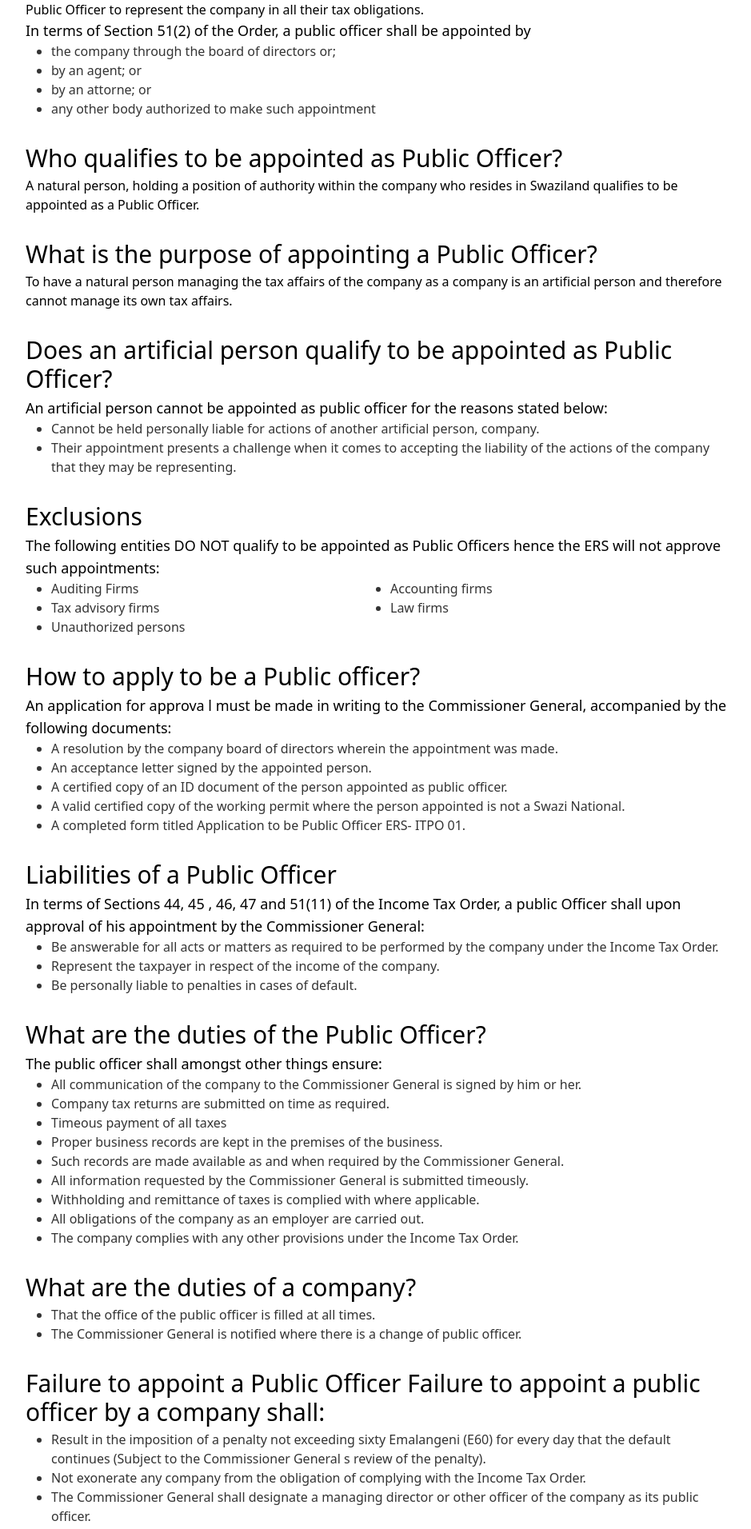
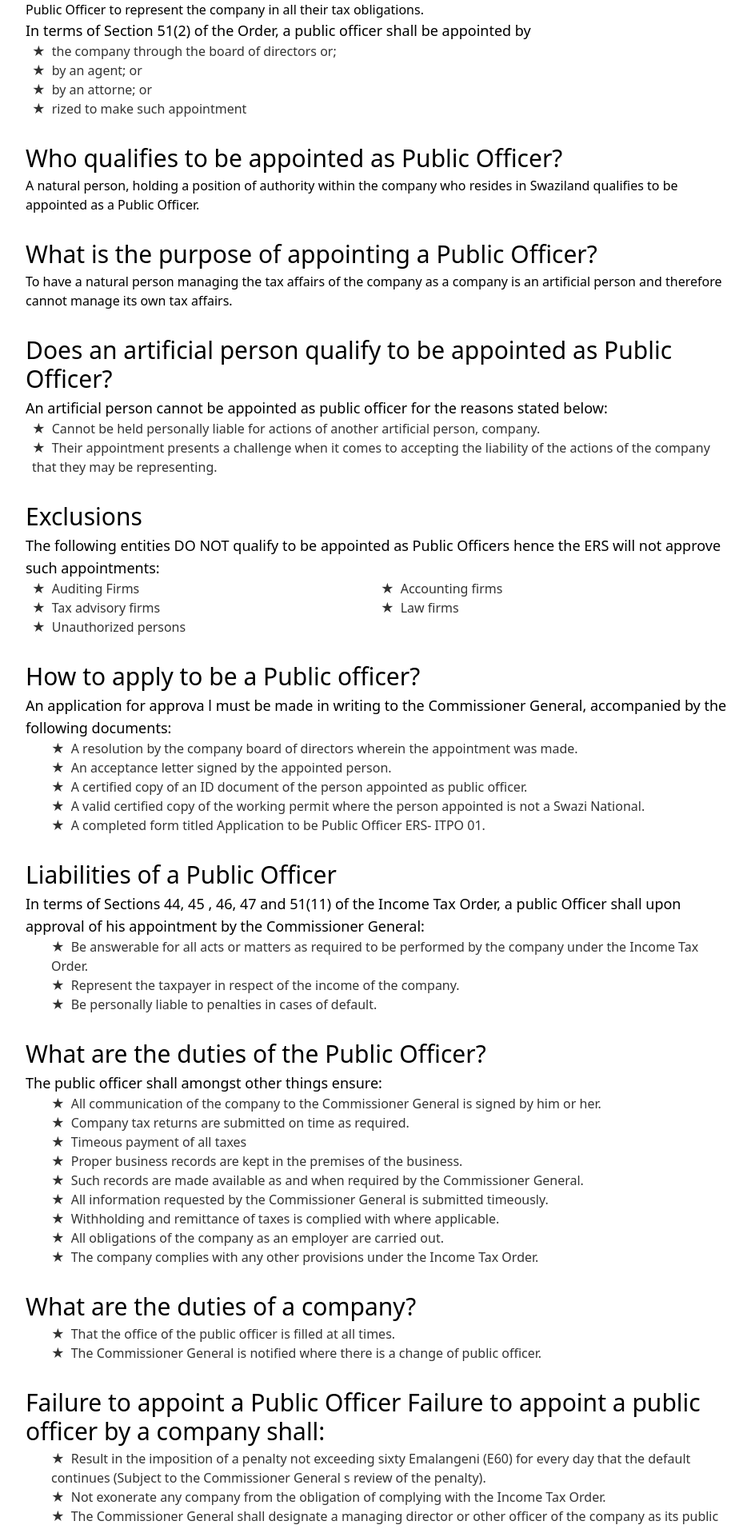
Before and after one commit to NikhilSaini99/ersproject, a Next.js app: page /VAT in a window 1280 px wide. Shown: the part 704-2616 px from the top of the page at 80% size, without its empty margins (168-1107 px from the left). Built offline with nearby package versions, Linux system fonts and the light colour scheme.

Commit message:
new updates

```diff
--- a/src/components/homecard.js
+++ b/src/components/homecard.js
@@ -3,7 +3,9 @@ import Image from "next/image";
 import Link from "next/link";
 import { ImHome3 } from "react-icons/im";
 import { BsTelephoneFill } from "react-icons/bs";
-import { Button } from "@mui/material";
+import { Button, Stack, Typography } from "@mui/material";
+import HomeIcon from '@mui/icons-material/Home';
+
 
 function News({ icon, description, img }) {
   return (
@@ -86,10 +88,10 @@ function Resources({ icon, title, description }) {
   );
 }
 
-function Centers({ title, description,contact }) {
+function Centers({ title, description, contact }) {
   return (
     <>
-      <div className="">
+      {/* <div className="">
         <h1 className="text-[#333333] font-bold text-sm leading-6">{title}</h1>
         <div className="flex flex-col gap-2">
           <div className="flex gap-2">
@@ -110,7 +112,30 @@ function Centers({ title, description,contact }) {
           '&:hover':{background:'black'}}}>Get Direction</Button>
           </div>
         </div>
-      </div>
+      </div> */}
+
+      <Stack direction={'column'} sx={{justifyContent:'space-between'}} spacing={1}>
+        <Typography variant="h1" sx={{ fontSize: {xs:'0.8rem',xl:'1rem'}, fontWeight: 'bold' }}>
+          {title}
+        </Typography>
+        <Stack direction={'row'} spacing={1}>
+          <HomeIcon sx={{fontSize:{xs:'1.2rem',lg:'1.65rem'}}}/>
+          <Typography variant="subtitle2" sx={{fontSize:{xs:'0.7rem',lg:'0.8rem'}}}>{description}</Typography>
+        </Stack>
+        <Stack direction={'row'} spacing={2}>
+          <BsTelephoneFill className="sm:text-1xl xl:text-xl"/>
+          <Typography variant="subtitle2" sx={{fontSize:{xs:'0.7rem',lg:'0.8rem'}}}>{contact}</Typography>
+        </Stack>
+        <Stack direction={'row'}>
+          <Button variant="contained" href={'/'} sx={{
+            fontSize:{xs:'0.6rem',lg:'0.8rem'},
+            background: 'black', borderRadius: '50px',
+            fontWeight: 'light', marginTop: '1rem', p: { xs: '0.5em 0.8rem', xl: '0.5em 1.5rem' },
+            '&:hover': { background: 'black' }
+          }}>Get Direction</Button>
+        </Stack>
+      </Stack>
+
     </>
   );
 }
--- a/src/pages/VAT.js
+++ b/src/pages/VAT.js
@@ -11,7 +11,7 @@ export default function VAT() {
       <Head>
         <title>Services</title>
         <meta name="description" content="Generated by create next app" />
-        <link rel="icon" href="/favicon.png" />
+        <link  rel="icon" href="/favicon.png" />
       </Head>
 
       {/*-----------------------Header---------------------*/}
@@ -45,12 +45,12 @@ export default function VAT() {
               In terms of Section 51(2) of the Order, a public officer shall be
               appointed by
             </h3>
-            <ul className="list-disc">
-              <div className="pl-8 text-black/80">
-                <li>the company through the board of directors or;</li>
-                <li>by an agent; or</li>
-                <li>by an attorne; or</li>
-                <li>any other body authorized to make such appointment</li>
+            <ul className="list-tick">
+              <div className="pl-2 text-black/80">
+                <li className="starclass" >the company through the board of directors or;</li>
+                <li className="starclass" >by an agent; or</li>
+                <li className="starclass" >by an attorne; or</li>
+                <li className="starclass">rized to make such appointment</li>
               </div>
             </ul>
           </div>
@@ -86,13 +86,13 @@ export default function VAT() {
               An artificial person cannot be appointed as public officer for the
               reasons stated below:
             </p>
-            <ul className="list-disc">
-              <div className="pl-8 text-black/80">
-                <li>
+            <ul className="list-none">
+              <div className="pl-2 text-black/80">
+                <li className="starclass">
                   Cannot be held personally liable for actions of another
                   artificial person, company.
                 </li>
-                <li>
+                <li className="starclass">
                   Their appointment presents a challenge when it comes to
                   accepting the liability of the actions of the company that
                   they may be representing.
@@ -107,13 +107,13 @@ export default function VAT() {
               The following entities DO NOT qualify to be appointed as Public
               Officers hence the ERS will not approve such appointments:
             </p>
-            <ul className="list-disc">
-              <div className="pl-8 text-black/80 grid grid-cols-2">
-                <li>Auditing Firms</li>
-                <li>Accounting firms</li>
-                <li>Tax advisory firms</li>
-                <li>Law firms</li>
-                <li>Unauthorized persons</li>
+            <ul className="list-none">
+              <div className="pl-2 text-black/80 grid grid-cols-2">
+                <li className="starclass">Auditing Firms</li>
+                <li className="starclass">Accounting firms</li>
+                <li className="starclass">Tax advisory firms</li>
+                <li className="starclass">Law firms</li>
+                <li className="starclass">Unauthorized persons</li>
               </div>
             </ul>
           </div>
@@ -126,22 +126,22 @@ export default function VAT() {
               An application for approva l must be made in writing to the
               Commissioner General, accompanied by the following documents:
             </p>
-            <ul className="list-disc">
+            <ul className="list-none">
               <div className="pl-8 text-black/80">
-                <li>
+                <li className="starclass">
                   A resolution by the company board of directors wherein the
                   appointment was made.
                 </li>
-                <li>An acceptance letter signed by the appointed person.</li>
-                <li>
+                <li className="starclass">An acceptance letter signed by the appointed person.</li>
+                <li className="starclass">
                   A certified copy of an ID document of the person appointed as
                   public officer.
                 </li>
-                <li>
+                <li className="starclass">
                   A valid certified copy of the working permit where the person
                   appointed is not a Swazi National.
                 </li>
-                <li>
+                <li className="starclass">
                   A completed form titled Application to be Public Officer ERS-
                   ITPO 01.
                 </li>
@@ -158,17 +158,17 @@ export default function VAT() {
               Order, a public Officer shall upon approval of his appointment by
               the Commissioner General:
             </p>
-            <ul className="list-disc">
+            <ul className="list-none">
               <div className="pl-8 text-black/80">
-                <li>
+                <li className="starclass">
                   Be answerable for all acts or matters as required to be
                   performed by the company under the Income Tax Order.
                 </li>
-                <li>
+                <li className="starclass">
                   Represent the taxpayer in respect of the income of the
                   company.
                 </li>
-                <li>Be personally liable to penalties in cases of default.</li>
+                <li className="starclass">Be personally liable to penalties in cases of default.</li>
               </div>
             </ul>
           </div>
@@ -181,34 +181,34 @@ export default function VAT() {
             <p className=" text-lg">
               The public officer shall amongst other things ensure:
             </p>
-            <ul className="list-disc">
+            <ul className="list-none">
               <div className="pl-8 text-black/80">
-                <li>
+                <li className="starclass">
                   All communication of the company to the Commissioner General
                   is signed by him or her.
                 </li>
-                <li>Company tax returns are submitted on time as required.</li>
-                <li>Timeous payment of all taxes</li>
-                <li>
+                <li className="starclass">Company tax returns are submitted on time as required.</li>
+                <li className="starclass">Timeous payment of all taxes</li>
+                <li className="starclass">
                   Proper business records are kept in the premises of the
                   business.
                 </li>
-                <li>
+                <li className="starclass">
                   Such records are made available as and when required by the
                   Commissioner General.
                 </li>
-                <li>
+                <li className="starclass">
                   All information requested by the Commissioner General is
                   submitted timeously.
                 </li>
-                <li>
+                <li className="starclass">
                   Withholding and remittance of taxes is complied with where
                   applicable.
                 </li>
-                <li>
+                <li className="starclass">
                   All obligations of the company as an employer are carried out.
                 </li>
-                <li>
+                <li className="starclass">
                   The company complies with any other provisions under the
                   Income Tax Order.
                 </li>
@@ -220,12 +220,12 @@ export default function VAT() {
             <h2 className="text-3xl mb-1 text-inherit">
               What are the duties of a company?
             </h2>
-            <ul className="list-disc">
+            <ul className="list-none">
               <div className="pl-8 text-black/80">
-                <li>
+                <li className="starclass">
                   That the office of the public officer is filled at all times.
                 </li>
-                <li>
+                <li className="starclass">
                   The Commissioner General is notified where there is a change
                   of public officer.
                 </li>
@@ -238,18 +238,18 @@ export default function VAT() {
               Failure to appoint a Public Officer Failure to appoint a public
               officer by a company shall:
             </h2>
-            <ul className="list-disc">
+            <ul className="list-none">
               <div className="pl-8 text-black/80">
-                <li>
+                <li className="starclass">
                   Result in the imposition of a penalty not exceeding sixty
                   Emalangeni (E60) for every day that the default continues
                   (Subject to the Commissioner General s review of the penalty).
                 </li>
-                <li>
+                <li className="starclass">
                   Not exonerate any company from the obligation of complying
                   with the Income Tax Order.
                 </li>
-                <li>
+                <li className="starclass">
                   The Commissioner General shall designate a managing director
                   or other officer of the company as its public officer.
                 </li>
--- a/src/styles/globals.css
+++ b/src/styles/globals.css
@@ -153,3 +153,10 @@ body {
 .lightBlack{
   color:#000000CC !important
 }
+
+
+
+ul li.starclass:before {
+  content: '\2605';
+  margin-right: 0.5rem;
+}
```
Also changed, not shown: src/pages/Contact.js (+9 -9 lines), src/pages/home.js (+6 -6 lines).
